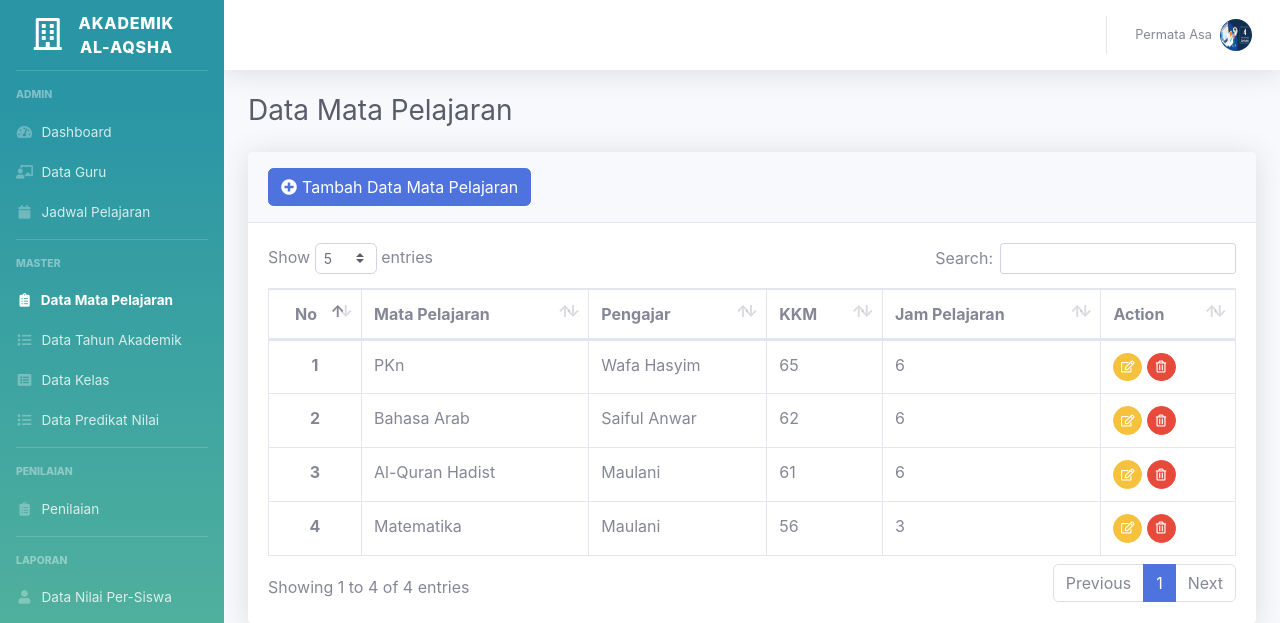
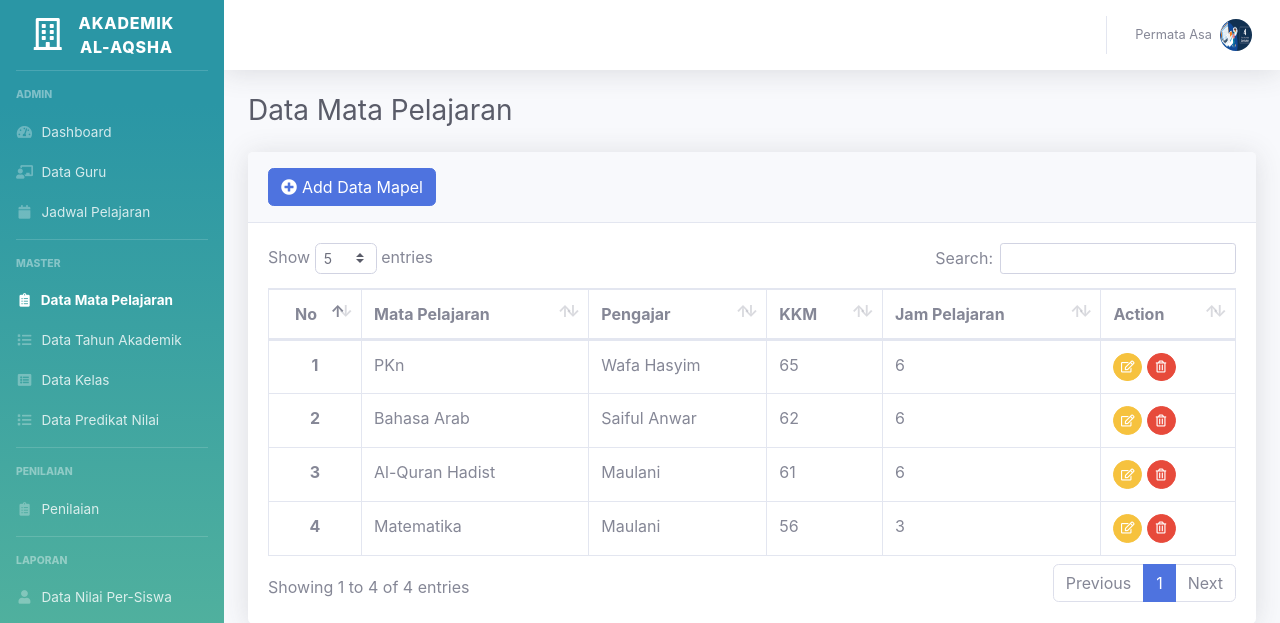
Before and after one commit to asaaitika/akademik-final-assignment, a CodeIgniter app: page /akademik-al-aqsha/Master/mapel in a window 1280 px wide. Shown: the top 623 px of the page. Run offline with CodeIgniter, Linux system fonts and the light colour scheme; a user stored in the database is signed in; data comes from the database, SQL or seed files in the repository.

Commit message:
change again

```diff
--- a/application/views/master-data/mapel.php
+++ b/application/views/master-data/mapel.php
@@ -12,7 +12,7 @@
                     <div class="card-header py-3 justify-content-between">
                         <div class="justify-content-between">
                             <a href="#" class="btn btn-primary" data-toggle="modal" data-target="#newAddMapelModal">
-                                <i class="fas fa-plus-circle" style="padding-right: 5px;"></i>Tambah Data Mata Pelajaran
+                                <i class="fas fa-plus-circle" style="padding-right: 5px;"></i>Add Data Mapel
                             </a>
                         </div>
                     </div>
```
